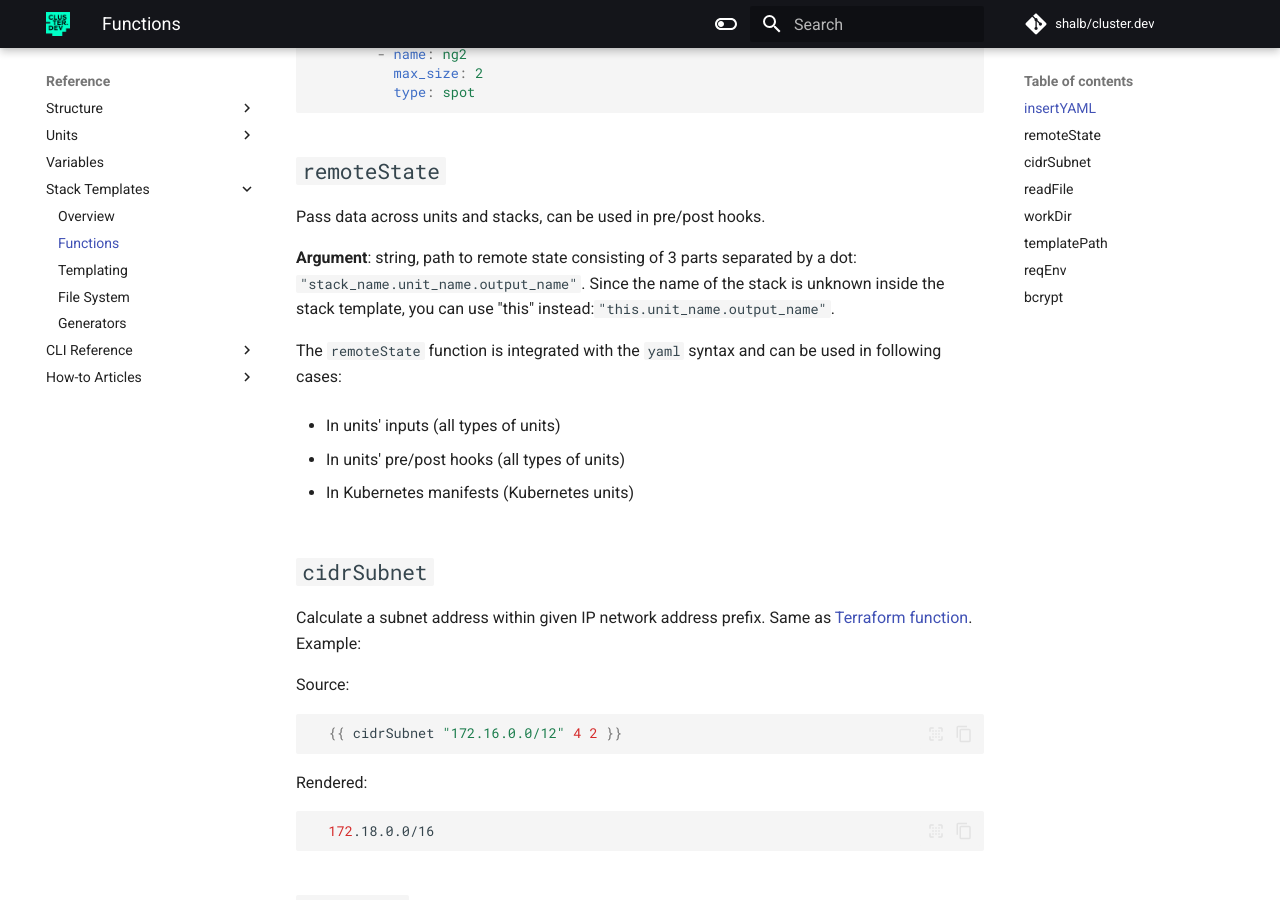
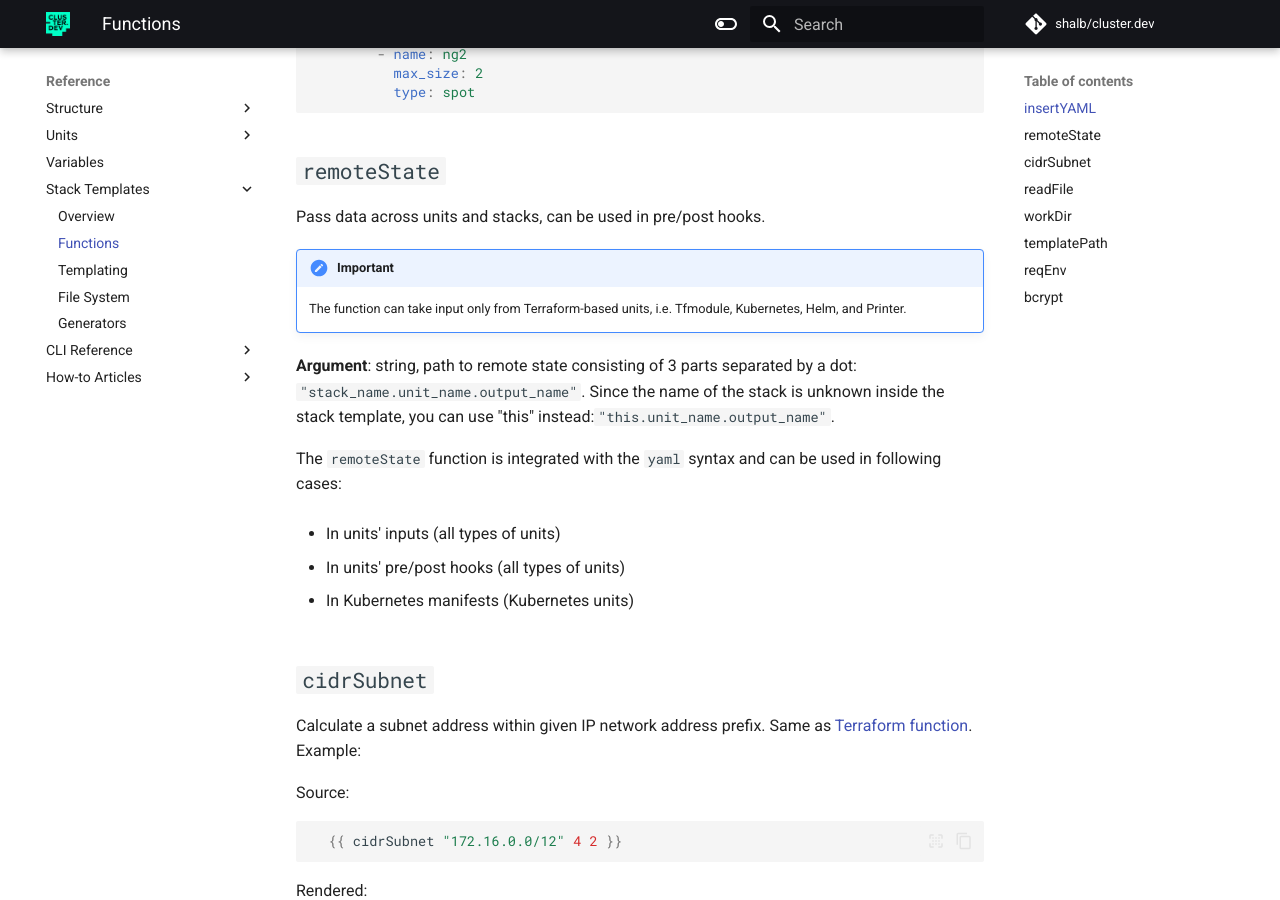
Before and after one commit to shalb/cluster.dev, an MkDocs documentation site: the page built from docs/stack-templates-functions.md, in a window 1280 px wide and 900 px high, scrolled down 1062 px. Built offline with MkDocs 1.6.1 and Material for MkDocs 9.7.7, drawn with Linux system fonts in a browser that asks for light colours; comment, search, counter and statistics services are not loaded.

Commit message:
update description of the remotestate function

```diff
--- a/docs/stack-templates-functions.md
+++ b/docs/stack-templates-functions.md
@@ -52,6 +52,10 @@ Rendered stack template:
 ## `remoteState`
 
 Pass data across units and stacks, can be used in pre/post hooks.
+
+!!! Important
+
+    The function can take input only from Terraform-based units, i.e. Tfmodule, Kubernetes, Helm, and Printer.
 
 **Argument**: string, path to remote state consisting of 3 parts separated by a dot: `"stack_name.unit_name.output_name"`. Since the name of the stack is unknown inside the stack template, you can use "this" instead:`"this.unit_name.output_name"`.
 
```
